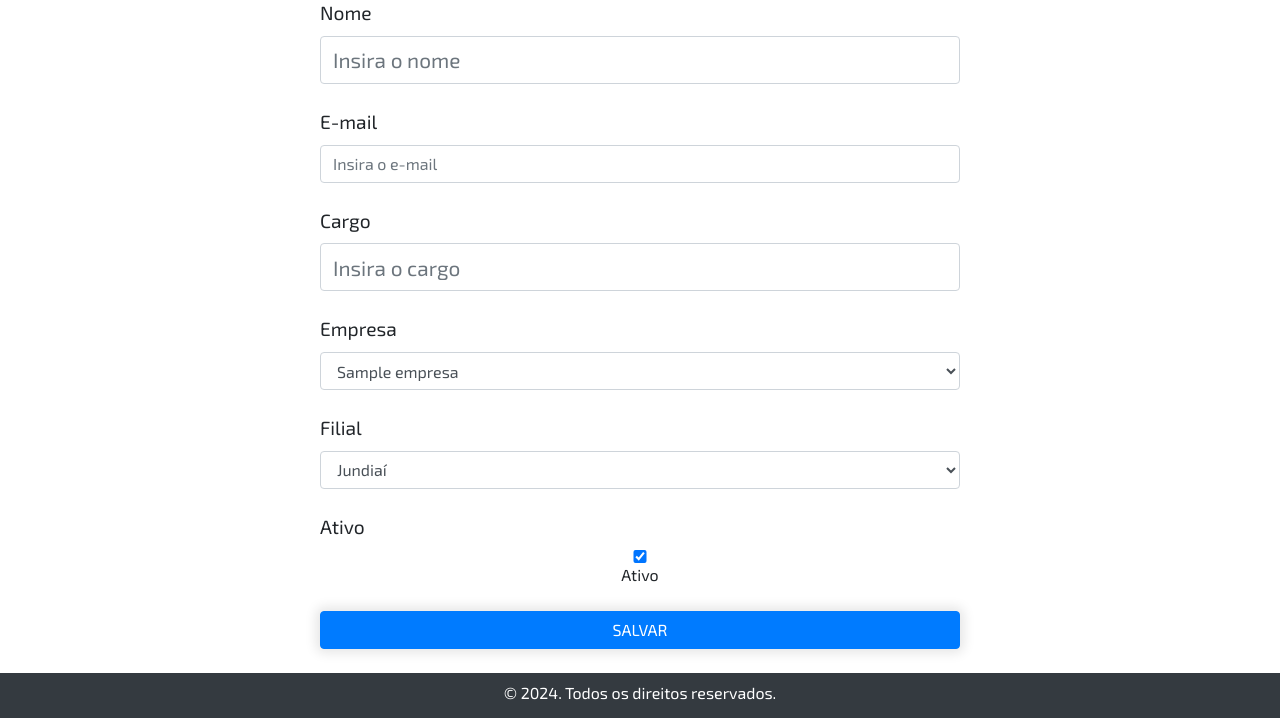
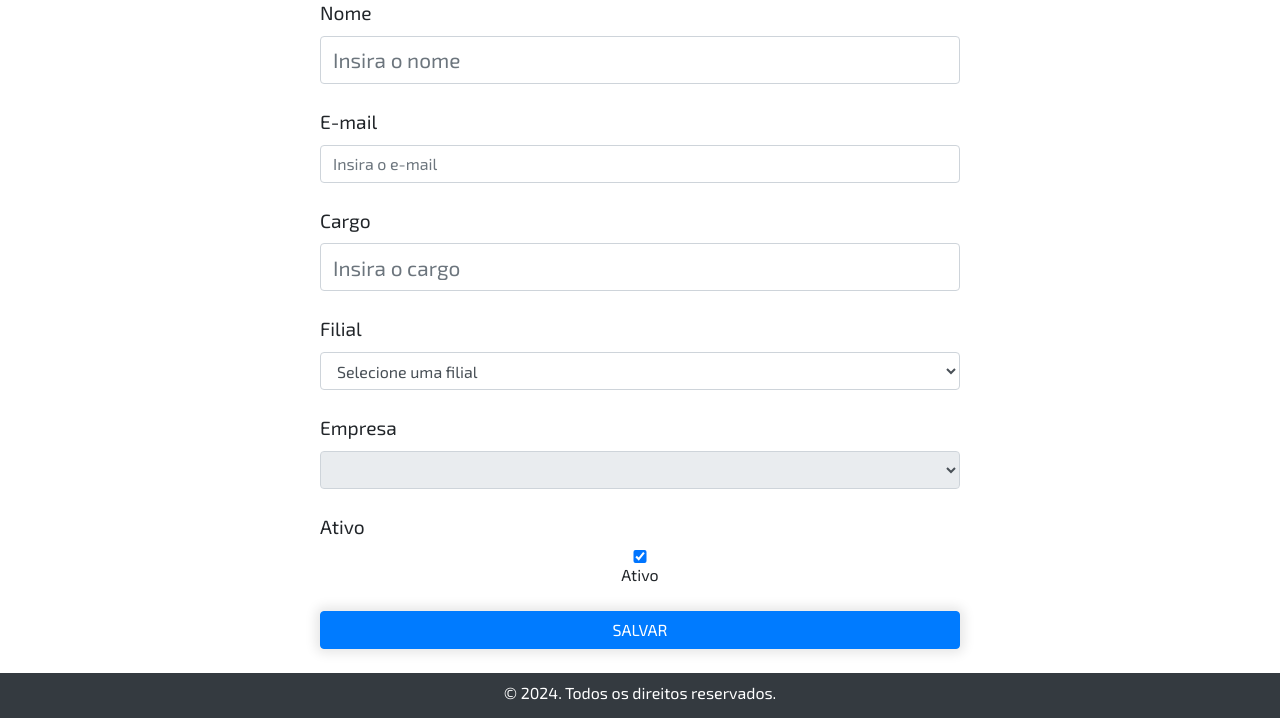
Before and after one commit to vitoroliveirasilva/py.BrasifTreinamentos, a Flask app: page /colaborador/cadastro in a window 1280 px wide. Shown: the part 177-895 px from the top of the page. Run offline with Flask 3, Linux system fonts and the light colour scheme; a user stored in the database is signed in; tables that the repository leaves empty hold one stand-in row (values such as "Sample post"); lists and menus that the app fills with data are empty; some libraries are stand-ins or nearby versions.

Commit message:
FEAT - Ajax em Cadastro de colaborador

```diff
--- a/TREINAMENTO/forms/colaborador_forms.py
+++ b/TREINAMENTO/forms/colaborador_forms.py
@@ -1,13 +1,12 @@
 from flask_wtf import FlaskForm
 from wtforms import StringField, EmailField, SelectField, BooleanField, SubmitField
 from wtforms.validators import DataRequired, Email, Length
-from TREINAMENTO.models.enum_filiais import Filiais
 
 class ColaboradorForm(FlaskForm):
     nome = StringField('Nome', validators=[DataRequired(), Length(max=100)])
     email = EmailField('E-mail', validators=[DataRequired(), Email(), Length(max=100)])
-    cargo = StringField('Cargo', validators=[Length(max=100)])
-    filial = SelectField('Filial', choices=[(f.name, f.value) for f in Filiais], validators=[DataRequired()])
+    cargo = StringField('Cargo', validators=[DataRequired(), Length(max=100)])
+    filial = SelectField('Filial', choices=[(-1, "Selecione uma filial")], validators=[DataRequired()])
     status = BooleanField('Ativo', default=True)
     id_empresa = SelectField('Empresa', coerce=int, validators=[DataRequired()])
     submit = SubmitField('Salvar')
--- a/TREINAMENTO/routes/colaborador/cadastro_colaborador_routes.py
+++ b/TREINAMENTO/routes/colaborador/cadastro_colaborador_routes.py
@@ -1,8 +1,8 @@
-from flask import render_template, redirect, url_for, flash
+from flask import render_template, redirect, url_for, flash, request
 from TREINAMENTO import db
 from flask_login import login_required, current_user
 from TREINAMENTO.forms.colaborador_forms import ColaboradorForm
-from TREINAMENTO.models import Colaborador, Empresa
+from TREINAMENTO.models import Colaborador, Empresa, Filiais
 from . import colaborador_bp
 
 
@@ -13,8 +13,7 @@ def cadastro_colaborador():
 
     id_responsavel = current_user.id
 
-    empresas = Empresa.query.all()
-    form.id_empresa.choices = [(empresa.id_empresa, empresa.nome_empresa) for empresa in empresas]
+    form.filial.choices += [(filial.name, filial.value) for filial in Filiais]
 
     if form.validate_on_submit():
         colaborador = Colaborador.cadastro_colaborador(form)
@@ -25,3 +24,12 @@ def cadastro_colaborador():
         return redirect(url_for("colaborador.cadastro_colaborador"))
 
     return render_template("/cadastro/cadastro_colaborador.html", form=form)
+
+@colaborador_bp.route("/get_empresa", methods=["GET"])
+@login_required
+def get_empresas():
+    filial = request.args.get('filial')
+    empresas = Empresa.query.filter_by(filial=filial).all()
+    empresas_options = '<option value="">Selecione uma Empresa</option>'
+    empresas_options += ''.join(f'<option value="{empresa.id_empresa}">{empresa.nome_empresa}</option>' for empresa in empresas)
+    return empresas_options
--- a/TREINAMENTO/routes/inscricao/inscricao_treinamento_routes.py
+++ b/TREINAMENTO/routes/inscricao/inscricao_treinamento_routes.py
@@ -2,7 +2,7 @@ from flask import render_template, redirect, url_for, flash, request
 from flask_login import login_required, current_user
 from TREINAMENTO import db
 from TREINAMENTO.forms.inscricao import InscricaoTreinamentoForm
-from TREINAMENTO.models import Inscricao, Tipo, Treinamento, Marca, Colaborador
+from TREINAMENTO.models import Inscricao, Tipo, Treinamento, Marca
 from . import inscricao_bp
 
 
--- /dev/null
+++ b/TREINAMENTO/static/js/cadastro_colaborador.js
@@ -0,0 +1,24 @@
+$(document).ready(function () {
+    // Quando a filial é selecionada, buscar as empresas associadas
+    $('#filial-select').change(function () {
+        var filial_name = $(this).val();
+
+        if (filial_name && filial_name !== "") {
+            // Realiza a chamada AJAX para buscar as empresas associadas
+            $.ajax({
+                url: "/colaborador/get_empresa",
+                type: 'GET',
+                data: { filial: filial_name },
+                success: function (data) {
+                    // Atualiza o dropdown de empresas com as opções retornadas
+                    $('#empresa-select').html(data).prop('disabled', false);
+                },
+                error: function () {
+                    alert("Erro ao carregar empresas.");
+                }
+            });
+        } else {
+            $('#empresa-select').prop('disabled', true).html('<option value="">Selecione uma Empresa</option>');
+        }
+    });
+});
--- a/TREINAMENTO/static/js/inscricao.js
+++ b/TREINAMENTO/static/js/inscricao_treinamento.js
@@ -16,6 +16,9 @@ $(document).ready(function () {
                     $('#marca-select').html(data).prop('disabled', false);
                     // Desabilita o dropdown de treinamentos até que uma marca seja selecionada
                     $('#treinamento-select').prop('disabled', true);
+                },
+                error: function () {
+                    alert("Erro ao carregar marcas.");
                 }
             });
         } else {
@@ -39,6 +42,9 @@ $(document).ready(function () {
                 success: function (data) {
                     // Atualiza o dropdown de treinamentos com as opções retornadas
                     $('#treinamento-select').html(data).prop('disabled', false);
+                },
+                error: function () {
+                    alert("Erro ao carregar treinamentos.");
                 }
             });
         } else {
--- a/TREINAMENTO/templates/cadastro/cadastro_colaborador.html
+++ b/TREINAMENTO/templates/cadastro/cadastro_colaborador.html
@@ -27,7 +27,9 @@
             {{ form.nome.label(class="form-label") }}
             {{ form.nome(class="form-control", placeholder="Insira o nome") }}
             {% for error in form.nome.errors %}
-                <div class="alert alert-danger">{{ error }}</div>
+            <div class="alert alert-danger alert-dismissible fade show" role="alert">{{ error }}<button type="button"
+                    class="close" data-dismiss="alert" aria-label="Close"><span aria-hidden="true">×</span></button>
+            </div>
             {% endfor %}
         </div>
 
@@ -35,7 +37,9 @@
             {{ form.email.label(class="form-label") }}
             {{ form.email(class="form-control", placeholder="Insira o e-mail") }}
             {% for error in form.email.errors %}
-                <div class="alert alert-danger">{{ error }}</div>
+            <div class="alert alert-danger alert-dismissible fade show" role="alert">{{ error }}<button type="button"
+                    class="close" data-dismiss="alert" aria-label="Close"><span aria-hidden="true">×</span></button>
+            </div>
             {% endfor %}
         </div>
 
@@ -43,23 +47,29 @@
             {{ form.cargo.label(class="form-label") }}
             {{ form.cargo(class="form-control", placeholder="Insira o cargo") }}
             {% for error in form.cargo.errors %}
-                <div class="alert alert-danger">{{ error }}</div>
+            <div class="alert alert-danger alert-dismissible fade show" role="alert">{{ error }}<button type="button"
+                    class="close" data-dismiss="alert" aria-label="Close"><span aria-hidden="true">×</span></button>
+            </div>
+            {% endfor %}
+        </div>
+
+        <div class="form-group">
+            {{ form.filial.label(class="form-label") }}
+            {{ form.filial(class="form-control", id="filial-select") }}
+            {% for error in form.filial.errors %}
+            <div class="alert alert-danger alert-dismissible fade show" role="alert">{{ error }}<button type="button"
+                    class="close" data-dismiss="alert" aria-label="Close"><span aria-hidden="true">×</span></button>
+            </div>
             {% endfor %}
         </div>
 
         <div class="form-group">
             {{ form.id_empresa.label(class="form-label") }}
-            {{ form.id_empresa(class="form-control") }}
+            {{ form.id_empresa(class="form-control", id="empresa-select", disabled=True) }}
             {% for error in form.id_empresa.errors %}
-                <div class="alert alert-danger">{{ error }}</div>
-            {% endfor %}
-        </div>
-
-        <div class="form-group">
-            {{ form.filial.label(class="form-label") }}
-            {{ form.filial(class="form-control") }}
-            {% for error in form.filial.errors %}
-                <div class="alert alert-danger">{{ error }}</div>
+            <div class="alert alert-danger alert-dismissible fade show" role="alert">{{ error }}<button type="button"
+                    class="close" data-dismiss="alert" aria-label="Close"><span aria-hidden="true">×</span></button>
+            </div>
             {% endfor %}
         </div>
 
@@ -67,7 +77,9 @@
             {{ form.status.label(class="form-label") }}
             {{ form.status() }} Ativo
             {% for error in form.status.errors %}
-                <div class="alert alert-danger">{{ error }}</div>
+            <div class="alert alert-danger alert-dismissible fade show" role="alert">{{ error }}<button type="button"
+                    class="close" data-dismiss="alert" aria-label="Close"><span aria-hidden="true">×</span></button>
+            </div>
             {% endfor %}
         </div>
 
@@ -76,4 +88,10 @@
         </div>
     </form>
 </div>
+
+<!-- jQuery -->
+<script src="https://code.jquery.com/jquery-3.6.0.min.js"></script>
+<!-- Inclusão do arquivo JavaScript -->
+<script type="text/javascript" src="{{ url_for('static', filename='js/cadastro_colaborador.js') }}"></script>
+
 {% endblock %}
--- a/TREINAMENTO/templates/inscricao/inscricao_treinamento.html
+++ b/TREINAMENTO/templates/inscricao/inscricao_treinamento.html
@@ -65,6 +65,6 @@
 <!-- jQuery -->
 <script src="https://code.jquery.com/jquery-3.6.0.min.js"></script>
 <!-- Inclusão do arquivo JavaScript -->
-<script type="text/javascript" src="{{ url_for('static', filename='js/inscricao.js') }}"></script>
+<script type="text/javascript" src="{{ url_for('static', filename='js/inscricao_treinamento.js') }}"></script>
 
 {% endblock %}
```
